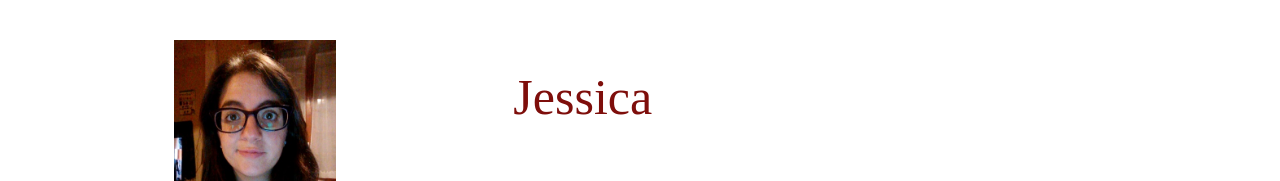
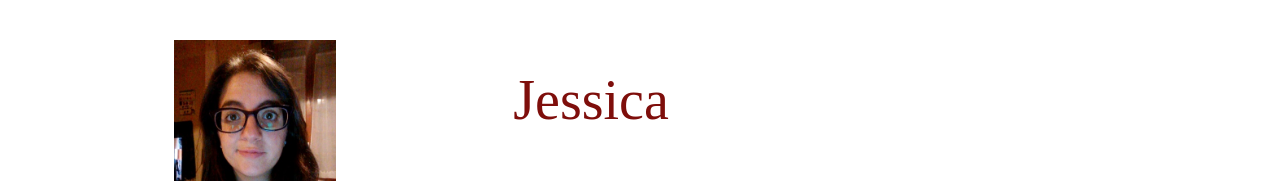
Before and after one commit to lilika-jess/pop-corn, a plain HTML site: page index.html in a window 1280 px wide. Shown: the part 696-877 px from the top of the page. Drawn offline with nearby package versions, Linux system fonts and the light colour scheme.

Commit message:
jeudi 22/10 v2

```diff
--- a/style.css
+++ b/style.css
@@ -115,7 +115,7 @@ border-radius: 20%;
 .prenom {
 	color: #7e0e0b;
 	font-family: FunSized;
-	font-size: 50px;
+	font-size: 400%;
 }
 
 
```
